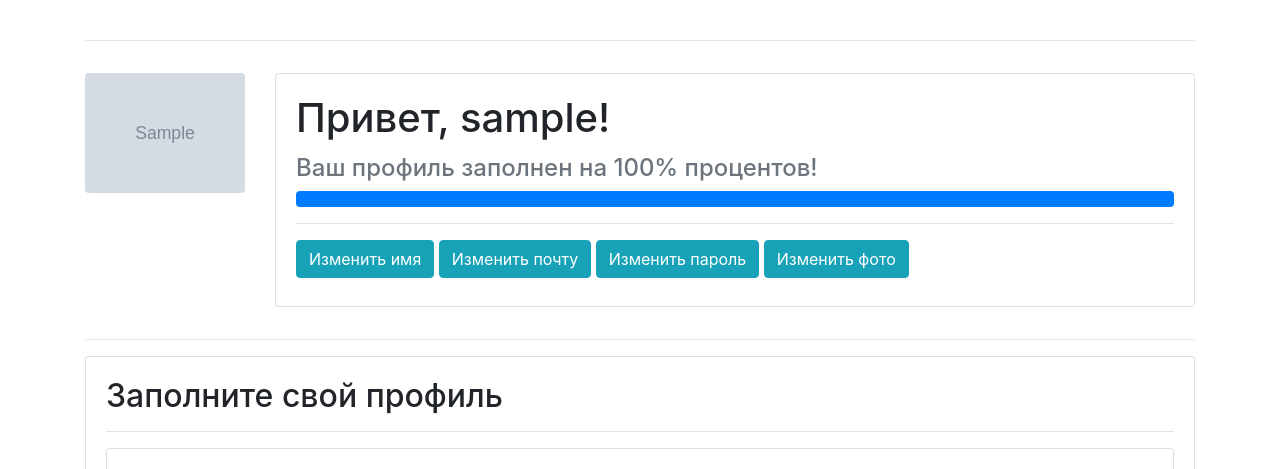
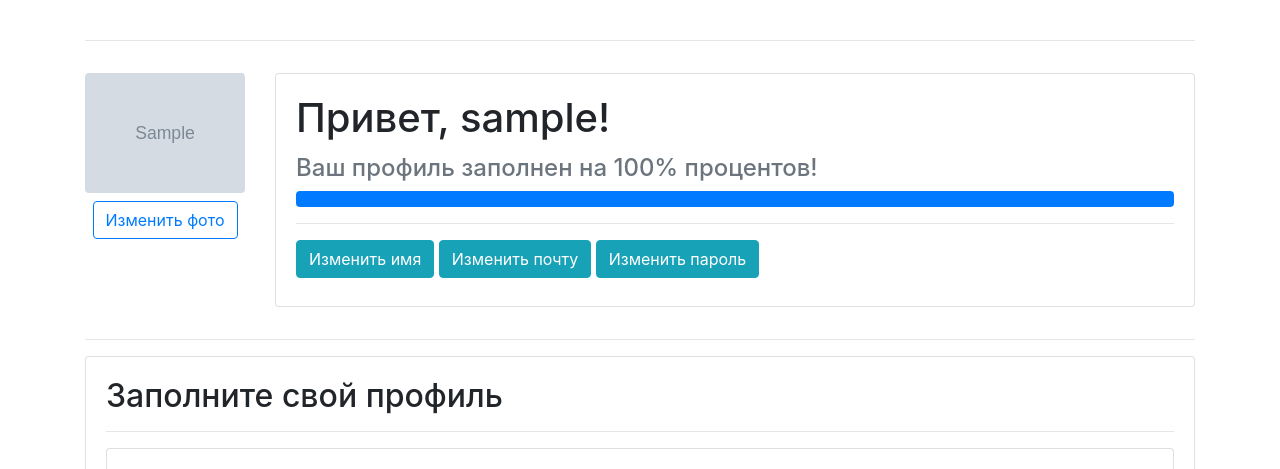
Before and after one commit to Azazel-h/Powerbank-Sharing, a Django app: page /account/ in a window 1280 px wide. Shown: the part 74-543 px from the top of the page. Run offline with Django 3.2, Linux system fonts and the light colour scheme; a user stored in the database is signed in; tables that the repository leaves empty hold one stand-in row (values such as "Sample post"); grey boxes marked "Sample" are stand-in pictures; some libraries are stand-ins or nearby versions.

Commit message:
Небольшая оптимизация кода + личный кабинет закончил

```diff
--- a/sharing/templates/base.html
+++ b/sharing/templates/base.html
@@ -12,7 +12,6 @@
         <script src="https://cdnjs.cloudflare.com/ajax/libs/popper.js/1.14.3/umd/popper.min.js" integrity="sha384-ZMP7rVo3mIykV+2+9J3UJ46jBk0WLaUAdn689aCwoqbBJiSnjAK/l8WvCWPIPm49" crossorigin="anonymous"></script>
         <script src="https://stackpath.bootstrapcdn.com/bootstrap/4.1.3/js/bootstrap.min.js" integrity="sha384-ChfqqxuZUCnJSK3+MXmPNIyE6ZbWh2IMqE241rYiqJxyMiZ6OW/JmZQ5stwEULTy" crossorigin="anonymous"></script>
         <script src="https://code.jquery.com/jquery-3.3.1.min.js"></script>
-        <script src="https://api-maps.yandex.ru/2.1/?apikey=075bb3b0-b81f-467f-bd2f-9eb347ae8f1a&lang=ru_RU" type="text/javascript"></script>
         <title>{% block title %} {% endblock %}</title>
         {% block head %} {% endblock %}
     </head>
--- a/sharing/templates/index.html
+++ b/sharing/templates/index.html
@@ -1,4 +1,8 @@
 {% extends "base.html" %}
+
+{% block head %}
+    <script src="https://api-maps.yandex.ru/2.1/?apikey=075bb3b0-b81f-467f-bd2f-9eb347ae8f1a&lang=ru_RU" type="text/javascript"></script>
+{% endblock %}
 
 {% block title %} Главная {% endblock %}
 {% block main_tab %} <li class="nav-item active"><a class="nav-link" href="/"> Главная </a></li> {% endblock %}
--- a/sharing/templates/registration/account.html
+++ b/sharing/templates/registration/account.html
@@ -13,7 +13,8 @@
                         <span class="display-2"><i class="fas fa-users"></i></span>
                         <a href="{% url 'change_photo' %}" class="btn btn-outline-success"> Поставить фото</a>
                     {% else %}
-                        <img src="{{ profile.photo.url }}" alt="Аватарка" class="img-fluid rounded">
+                        <img src="{{ profile.photo.url }}" alt="Аватарка" class="img-fluid rounded mb-2">
+                        <a href="{% url 'change_photo' %}" class="btn btn-outline-primary mb-2"> Изменить фото</a>
                     {% endif %}
 
                 </div>
@@ -36,9 +37,6 @@
                             {% endif %}
                             <a href="{% url 'change_email' %}" class="btn btn-info mb-2"> Изменить почту </a>
                             <a href="{% url 'change_password' %}" class="btn btn-info mb-2"> Изменить пароль </a>
-                            {% if profile.photo != '' %}
-                                <a href="{% url 'change_photo' %}" class="btn btn-info mb-2"> Изменить фото</a>
-                            {% endif %}
                         </div>
                     </div>
                 </div>
--- a/sharing/templates/sharing/add.html
+++ b/sharing/templates/sharing/add.html
@@ -1,4 +1,8 @@
 {% extends "base.html" %}
+
+{% block head %}
+    <script src="https://api-maps.yandex.ru/2.1/?apikey=075bb3b0-b81f-467f-bd2f-9eb347ae8f1a&lang=ru_RU" type="text/javascript"></script>
+{% endblock %}
 
 {% block add_sharing_tab %}<li class="nav-item active"><a class="nav-link" href="{% url 'add_sharing' %}"> Добавить точку </a></li>{% endblock %}
 {% block title %} Добавить точку {% endblock %}
--- a/sharing/templates/sharing/share_page.html
+++ b/sharing/templates/sharing/share_page.html
@@ -1,4 +1,8 @@
 {% extends "base.html" %}
+
+{% block head %}
+    <script src="https://api-maps.yandex.ru/2.1/?apikey=075bb3b0-b81f-467f-bd2f-9eb347ae8f1a&lang=ru_RU" type="text/javascript"></script>
+{% endblock %}
 
 {% block title %} Станция {% endblock %}
 
--- a/sharing/views.py
+++ b/sharing/views.py
@@ -1,4 +1,4 @@
-from django.shortcuts import render, redirect, HttpResponse
+from django.shortcuts import render, redirect, HttpResponse, render_to_response
 from sharing.forms import ChangeFormPassword, SignUpForm, EmailChangeForm, PassportPhotoForm, ChangeNameForm, \
     AvatarPhotoForm
 from django.contrib.auth import update_session_auth_hash
@@ -6,6 +6,7 @@ from django.contrib.auth import login, authenticate
 from django.contrib.auth.decorators import login_required
 import json
 from sharing.models import Share, Profile
+from django.template import RequestContext
 
 
 def index(request):
@@ -229,5 +230,7 @@ def error_rights(request):
     return render(request, 'error_rights.html')
 
 
-def custom_404_page(request):
-    return render(request, '404.html')
+# def handler404(request, exception, template_name="404.html"):
+#     response = render_to_response("404.html")
+#     response.status_code = 404
+#     return response
```
